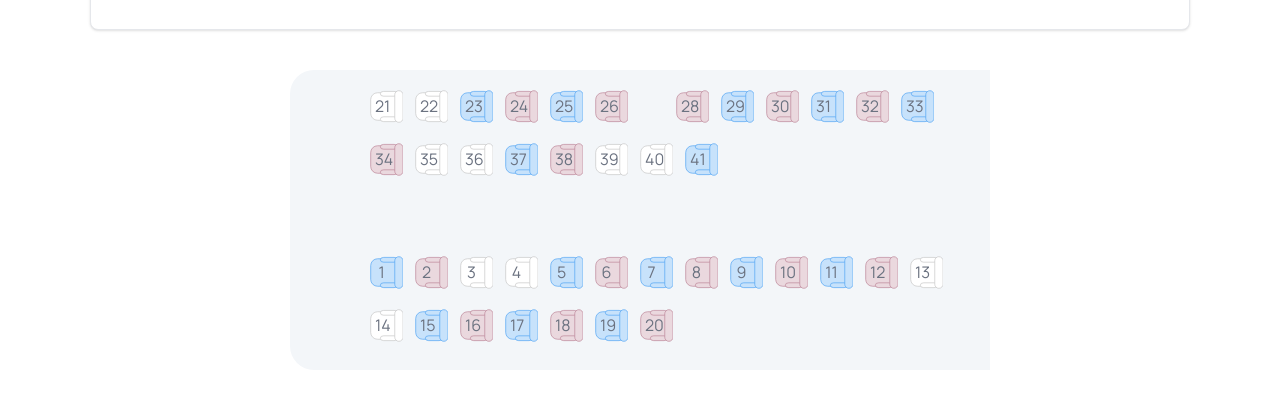
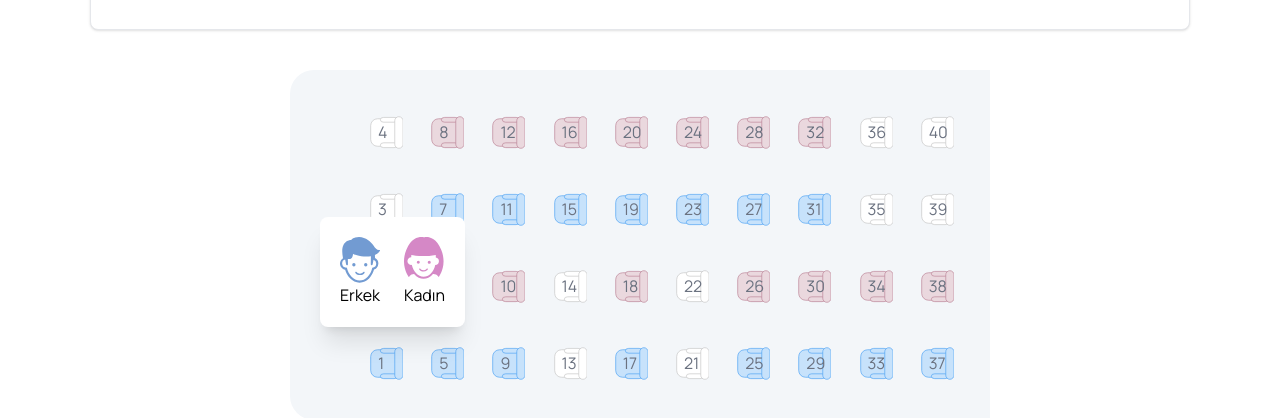
Before and after one commit to yusufyunuskaymaz/bus-ticket, a Next.js app: page /home/sefer in a window 1280 px wide. Shown: the part 216-634 px from the top of the page. Built offline with nearby package versions, Linux system fonts and the light colour scheme.

Commit message:
choosing gender done

```diff
--- a/components/Bus/dummyData.js
+++ b/components/Bus/dummyData.js
@@ -39,5 +39,4 @@ export const seatInfos = [
   { "id": 38, "isEmpty": false, "gender": "female" },
   { "id": 39, "isEmpty": true, "gender": "" },
   { "id": 40, "isEmpty": true, "gender": "" },
-  { "id": 41, "isEmpty": false, "gender": "male" }
 ]
--- a/components/Bus/index.tsx
+++ b/components/Bus/index.tsx
@@ -1,31 +1,49 @@
-import React from "react";
+"use client";
+import React, { useEffect, useState } from "react";
 import seatBlue from "@/assets/images/bus-seat-blue.svg";
 import seatGreen from "@/assets/images/bus-seat-green.svg";
 import seatPing from "@/assets/images/bus-seat-ping.svg";
 import seatWhite from "@/assets/images/bus-seat-white.svg";
 import SvgComponent from "./SvgComponent";
 import { seatInfos } from "./dummyData";
-
-console.log(seatInfos, "infof");
+import Image from "next/image";
+import male from "./male.svg";
+import female from "./female.svg";
 
 const Bus = () => {
-  const topSeats = seatInfos.slice(20);
-  const bottomSeats = seatInfos.slice(0, 20);
+  const [selectedSeat, setSelectedSeat] = useState(0);
+  const [imgState, setImgState] = useState(seatBlue)
+
+  let isSeatSelected;
+
+  const handleClick = (index: number) => {
+    setSelectedSeat(index);
+  };
+
+  const handleGender = (id:number,gender:string)=>{
+    console.log(id,gender);
+
+
+  }
+
   return (
     <div className="">
       <div
-        className="flex flex-col justify-between  max-w-[700px] h-[300px] mx-auto p-5 ps-20 rounded-l-3xl"
+        className="flex flex-col justify-between  max-w-[700px] h-[350px] mx-auto p-5 ps-20 rounded-l-3xl"
         style={{ backgroundColor: "#F3F6F9" }}
       >
-        <div className="flex flex-wrap gap-3 ">
-          {topSeats.map((item, index) => {
+        <div className="flex flex-wrap h-full flex-col-reverse gap-3 ">
+          {seatInfos.map((item, index) => {
+            // handleGender(item.id,item.gender)
+            isSeatSelected = selectedSeat === index;
+
             return (
               <>
-                {index === 6 ? (
-                  <div className="px-3"></div>
-                ) : (
-                  <div key={index + 1} className="relative">
-                    <img
+                <div
+                  onClick={() => handleClick(index)}
+                  className="relative my-3"
+                >
+                  <Image
                     className="mb-2 relative"
                     width={33}
                     height={33}
@@ -40,17 +58,45 @@ const Bus = () => {
                   />
                   <p
                     className="absolute l-5 font-normal text-base text-gray-500"
-                      style={{ bottom: "13px", left: "5px", right: "15px" }}
+                    style={{ bottom: "13px", left: "8px" }}
                   >
                     {item.id}
                   </p>
+
+                  {isSeatSelected && (
+                    <div
+                      style={{ top: "-130px", zIndex: "1", left: "-50px" }}
+                      className="absolute bg-white p-5 flex gap-3 shadow-xl rounded-lg"
+                    >
+                      <div className="pe-3">
+                        <Image
+                          src={male.src}
+                          width={40}
+                          height={40}
+                          alt="male"
+                          onClick={()=>handleGender(item.id,"male")}
+                        />
+                        <p>Erkek</p>
+                      </div>
+                      <div>
+                        <Image
+                          src={female.src}
+                          width={40}
+                          height={40}
+                          alt="female"
+                          onClick={()=>handleGender(item.id,"female")}
+
+                        />
+                        <p className="mt-1">Kadın</p>
+                      </div>
                     </div>
                   )}
+                </div>
               </>
             );
           })}
         </div>
-        <div className="flex flex-wrap gap-3 items-end">
+        {/* <div className="flex flex-wrap gap-3 items-end">
           {bottomSeats.map((item, index) => {
             return (
               <div key={index + 1} className="relative">
@@ -76,7 +122,7 @@ const Bus = () => {
               </div>
             );
           })}
-        </div>
+        </div> */}
       </div>
     </div>
   );
```
Also changed, not shown: components/Bus/female.svg (added), components/Bus/male.svg (added). Lines whose indentation alone changed are shown as unchanged.
